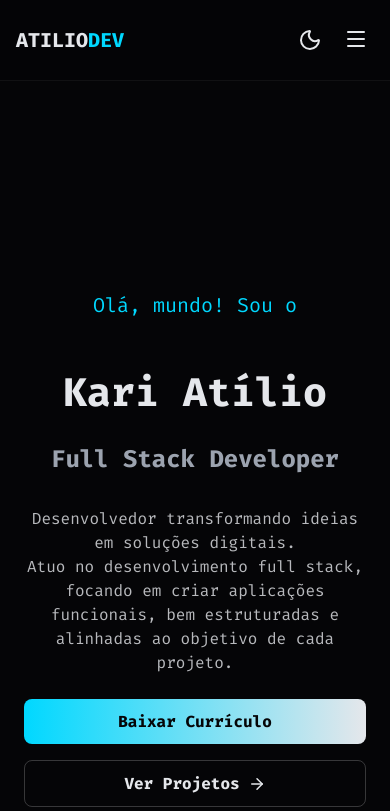
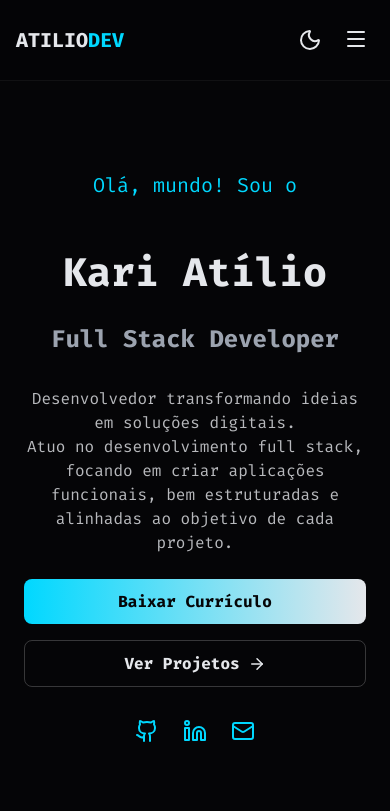
Before and after one commit to karimoreira/meu-portifolio, a React (Vite) app: page / in a window 390 px wide. Shown: the top 811 px of the page. Built offline with nearby package versions, Linux system fonts and the light colour scheme.

Commit message:
feat: ajuste para versões menores

```diff
--- a/src/index.css
+++ b/src/index.css
@@ -346,7 +346,18 @@ ul {
   min-height: auto;
 }
 
-
+.hero-section {
+  min-height: auto;
+  display: flex;
+  align-items: flex-start;
+  justify-content: center;
+  position: relative;
+  overflow: hidden;
+  background-color: var(--color-background);
+  color: var(--color-text);
+  padding-top: 180px;
+  padding-bottom: 120px;
+}
 
 @media screen and (max-width: 1024px) {
   .hero-grid {
@@ -357,7 +368,10 @@ ul {
     font-size: 40px !important;
   }
 
-
+  .hero-section {
+    padding-top: 140px;
+    padding-bottom: 40px;
+  }
 }
 
 @media screen and (max-width: 768px) {
@@ -389,21 +403,11 @@ ul {
     margin-top: 16px;
   }
 
+  .hero-section {
+    padding-top: 140px;
+  }
 }
 
-
-.hero-section {
-  min-height: auto;
-  display: flex;
-  align-items: flex-start;
-  justify-content: center;
-  position: relative;
-  overflow: hidden;
-  background-color: var(--color-background);
-  color: var(--color-text);
-  padding-top: 260px;
-  padding-bottom: 80px;
-}
 
 .hero-glow {
   position: absolute;
```
